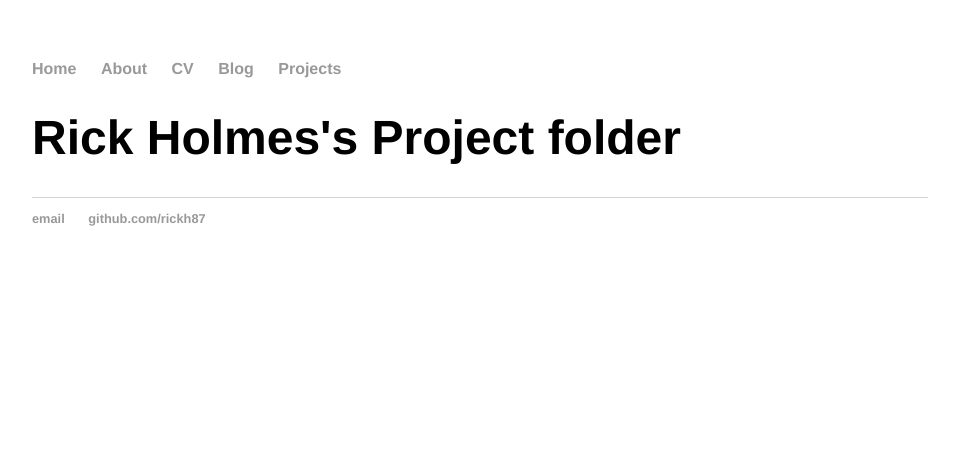
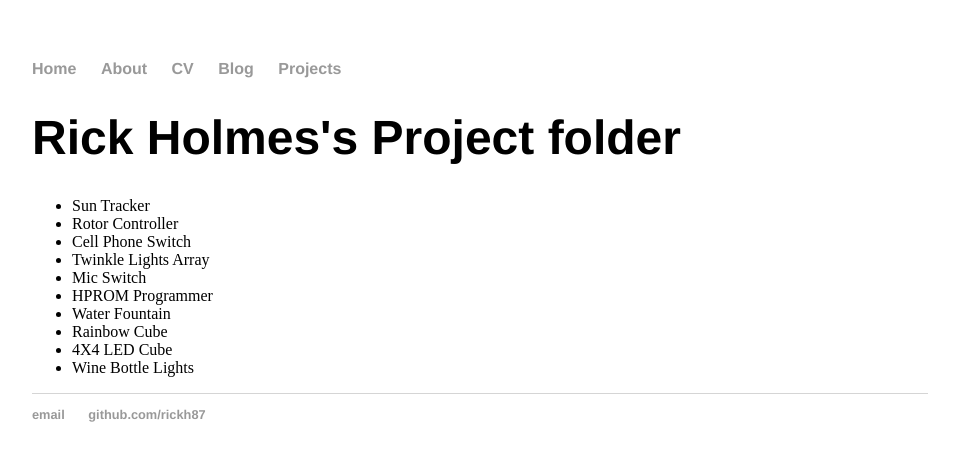
Before and after one commit to rickh87/rickh87.github.io, a Jekyll site: the page built from projects/index.html, in a window 1280 px wide. Shown: the top 461 px of the page, without its empty margins (160-1119 px from the left). Built offline with Jekyll 4.4.1, drawn with Linux system fonts in a browser that asks for light colours.

Commit message:
made list in Project Folder and fixed name in blog folder

```diff
--- a/blog/index.html
+++ b/blog/index.html
@@ -1,6 +1,6 @@
 ---
 layout: default
-title: Hank Quinlan's Blog
+title: Rick Holmes' Blog
 ---
 	<h1>{{ page.title }}</h1>
 	<ul class="posts">
--- a/projects/index.html
+++ b/projects/index.html
@@ -4,5 +4,14 @@ title: Rick Holmes's Project folder
 ---
 	<h1>{{ page.title }}</h1>
 	<ul class="projects">
-
+           <li>Sun Tracker</li>
+           <li>Rotor Controller</li>
+           <li>Cell Phone Switch</li>
+           <li>Twinkle Lights Array</li>
+           <li>Mic Switch</li>
+           <li>HPROM Programmer</li>
+           <li>Water Fountain</li>
+           <li>Rainbow Cube</li>
+           <li>4X4 LED Cube</li>
+           <li>Wine Bottle Lights</li>
 	</ul>
```
